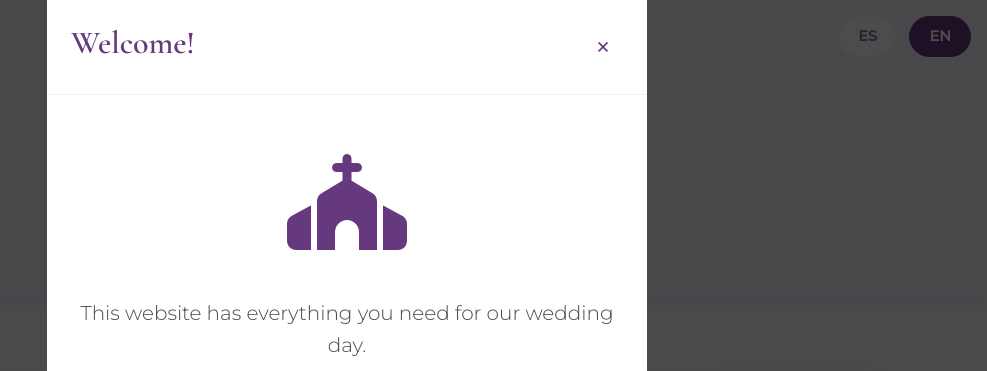
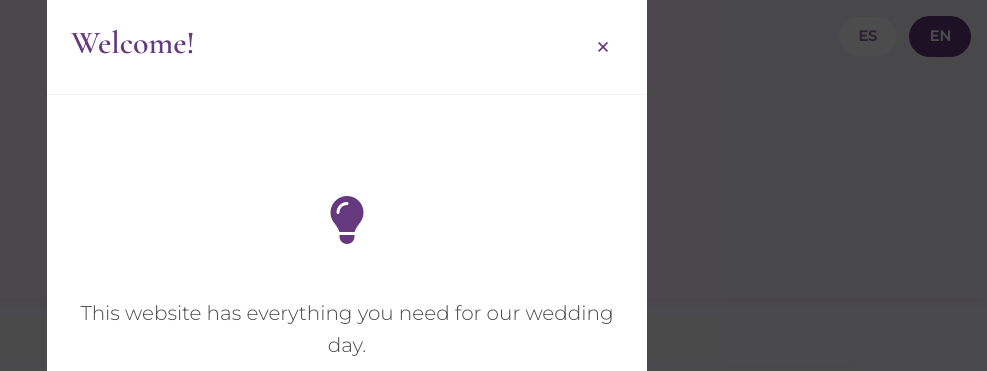
Before and after one commit to jaimeaznar/website_wedding, a Flask app: page / in a window 1280 px wide. Shown: the top 371 px of the page, without its empty margins (293-1280 px from the left). Run offline with Flask 3, Linux system fonts and the light colour scheme; parts of the project's set-up code (start-up, migrations or seed data) failed here and were passed over.

Commit message:
updating logo

```diff
--- a/app/templates/home.html
+++ b/app/templates/home.html
@@ -1307,7 +1307,7 @@
                 <!-- Intro -->
                 <div class="welcome-intro text-center mb-4">
                     <div class="welcome-icon mb-3">
-                        <i class="fas fa-church"></i>
+                        <i class="fas fa-lightbulb" style="font-size: 3rem; color: var(--primary-color);"></i>
                     </div>
                     <p class="lead" data-translate="welcome.intro">This website has everything you need for our wedding day.</p>
                 </div>
```
